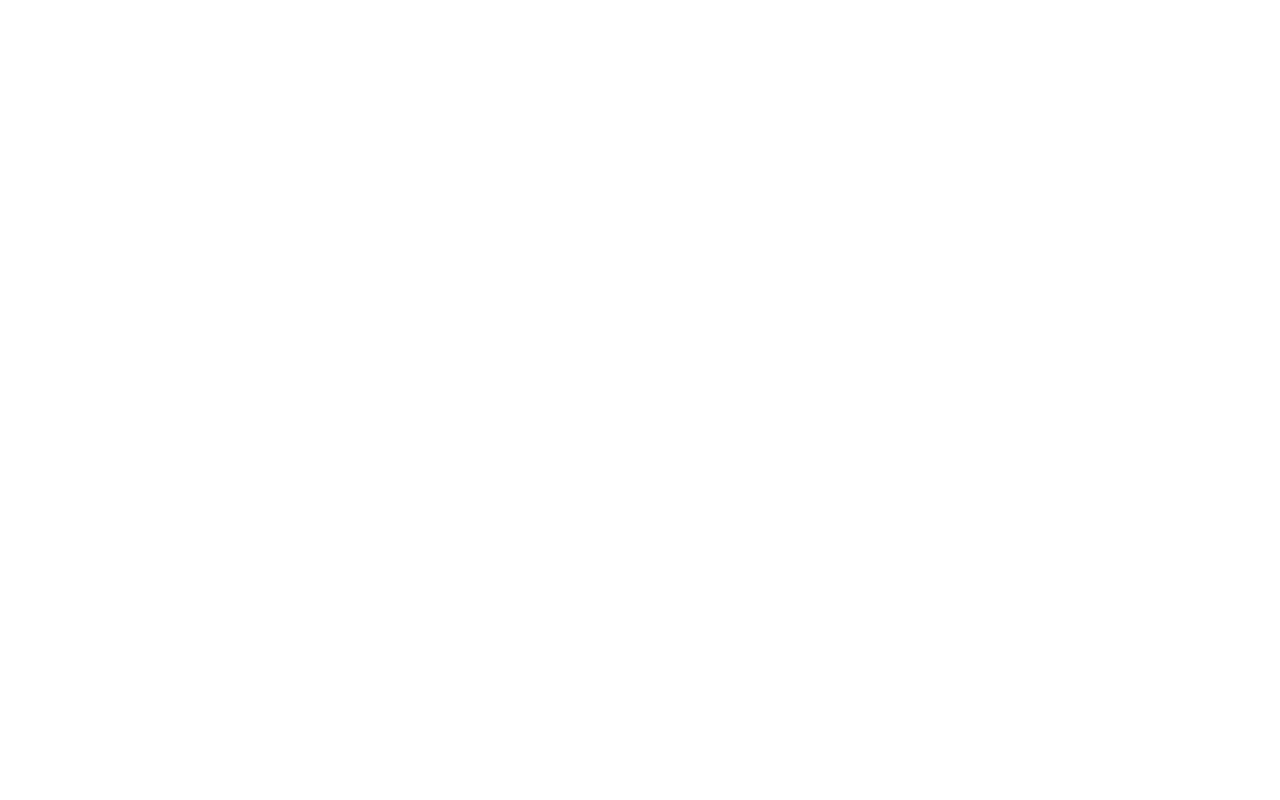
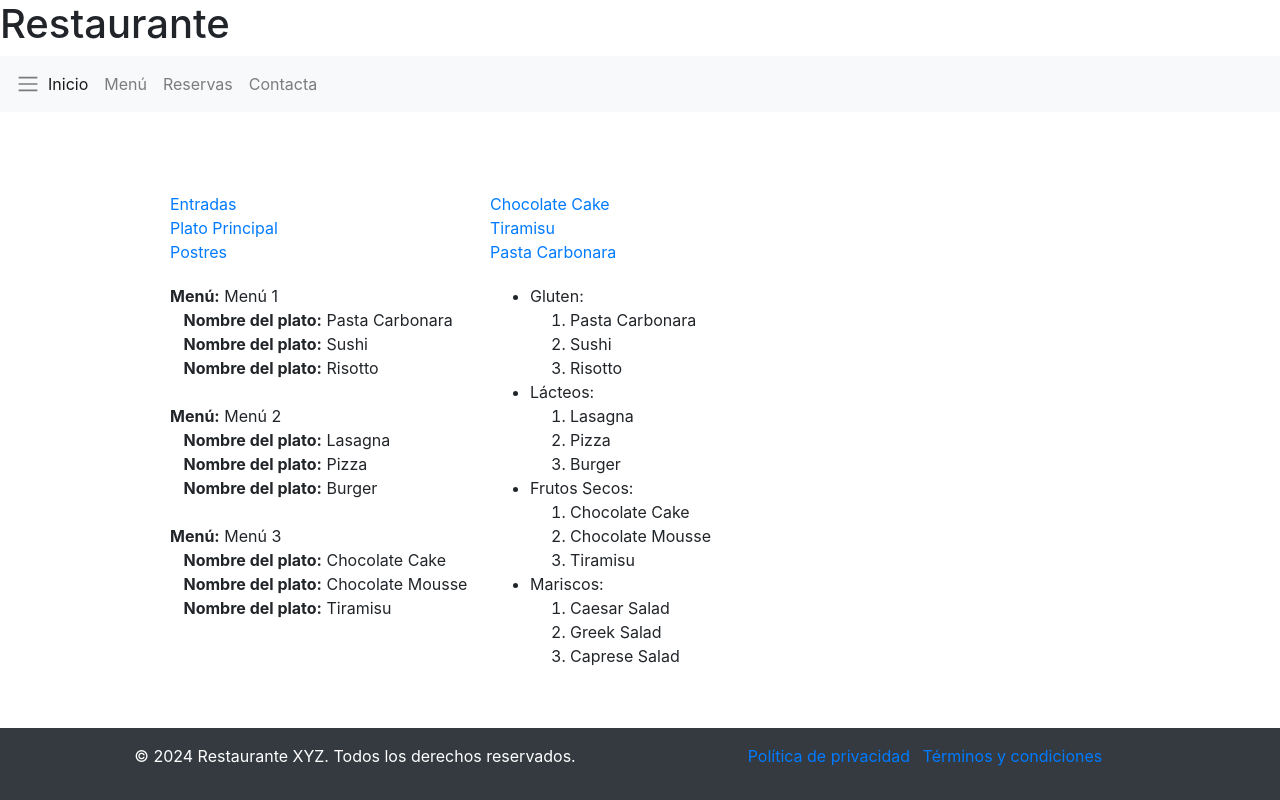
Before and after one commit to Rak0905/Tema5P2, a plain HTML site: page index.html in a window 1280 px wide. Drawn offline with nearby package versions, Linux system fonts and the light colour scheme.

Commit message:
Intento de subir html

```diff
--- a/index.html
+++ b/index.html
@@ -4,8 +4,64 @@
     <meta charset="UTF-8">
     <meta name="viewport" content="width=device-width, initial-scale=1.0">
     <title>Document</title>
+    <link rel="stylesheet" href="https://stackpath.bootstrapcdn.com/bootstrap/4.3.1/css/bootstrap.min.css">
+    <link rel="stylesheet" href="src/css/style.css">
 </head>
 <body>
+    <header>
+        <h1>Restaurante </h1>
+
+    </header>
+    <nav class="navbar navbar-expand-lg navbar-light bg-light">
+
+
+          <span class="navbar-toggler-icon"></span>
+        </button>
+        <div class="collapse navbar-collapse" id="navbarText">
+          <ul class="navbar-nav mr-auto">
+            <li class="nav-item active">
+              <a class="nav-link" href="#">Inicio </a>
+            </li>
+            <li class="nav-item">
+              <a class="nav-link" href="#">Menú</a>
+            </li>
+            <li class="nav-item">
+              <a class="nav-link" href="#">Reservas</a>
+            </li>
+            <li class="nav-item">
+              <a class="nav-link" href="#">Contacta</a>
+            </li>
+          </ul>
+
+        </div>
+      </nav>
+      <main >
+        <main>
+            <div id="central-zone"></div>
+            <div id="central-zone2"></div>
+            <div id="dish-details"></div>
+            <div id="menu"></div>
+            <ul id="allergens-list"></ul>
+        </main>
+    </main>
+
+      <footer class="bg-dark text-white text-center py-3">
+        <div class="container">
+            <div class="row">
+                <div class="col-md-6">
+                    <p>&copy; 2024 Restaurante XYZ. Todos los derechos reservados.</p>
+                </div>
+                <div class="col-md-6">
+                    <ul class="list-inline">
+                        <li class="list-inline-item"><a href="#">Política de privacidad</a></li>
+                        <li class="list-inline-item"><a href="#">Términos y condiciones</a></li>
+                    </ul>
+                </div>
+            </div>
+        </div>
+    </footer>
+    <script src="./src/js/main.js"></script>
+<script src="./src/js/app.js"></script>
 
 </body>
 </html>
```
